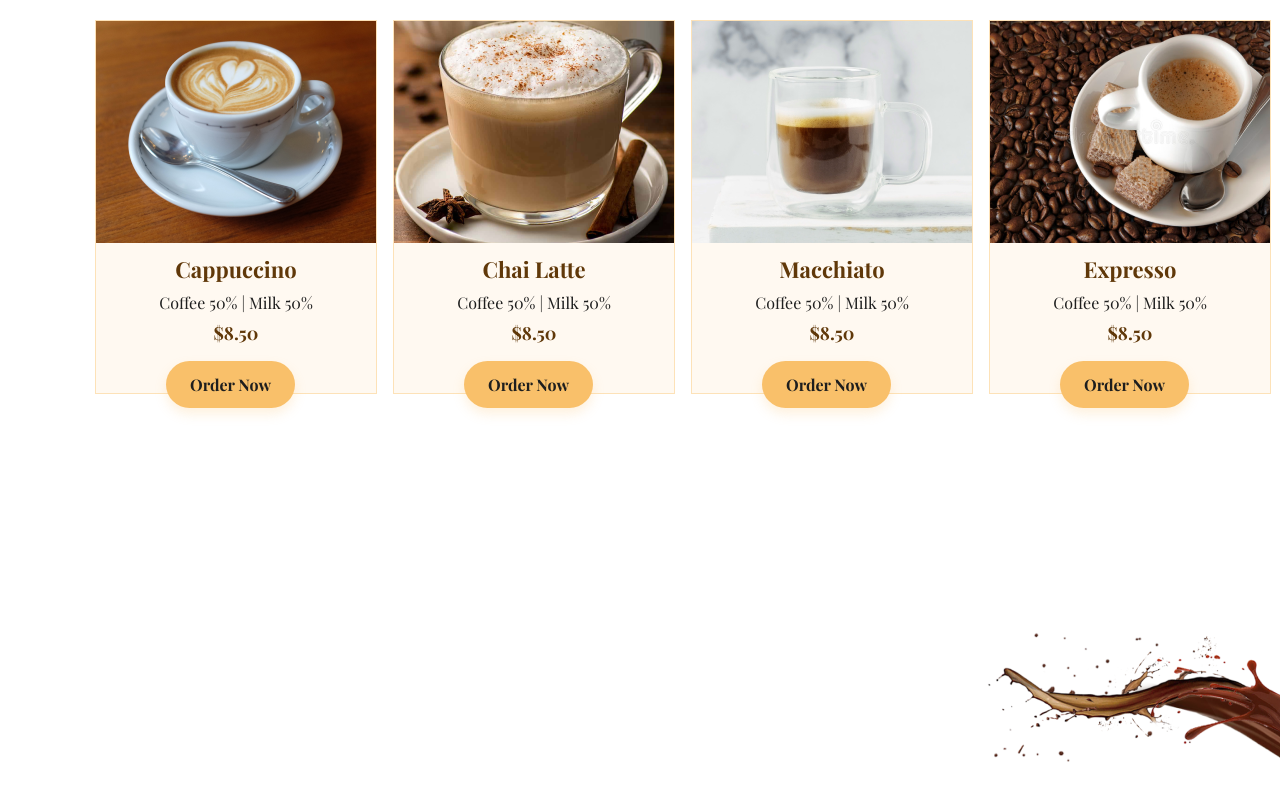
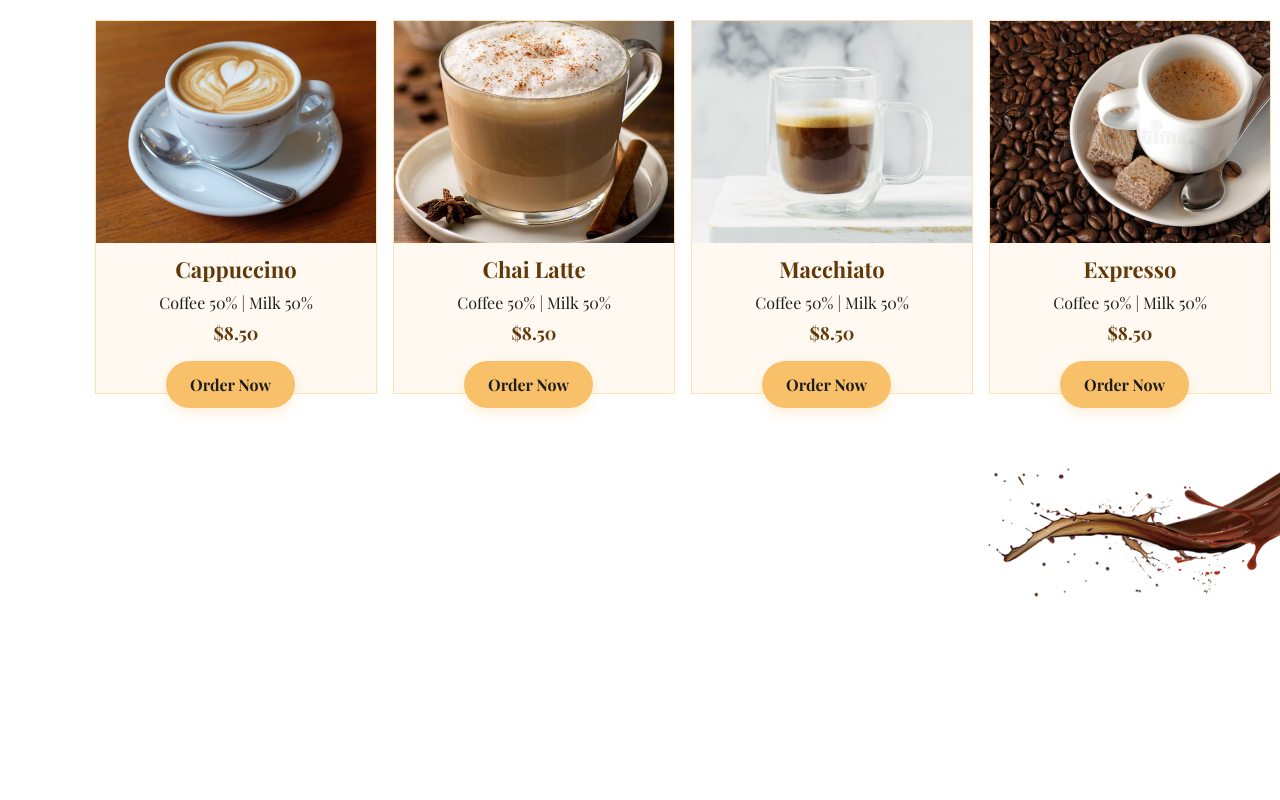
Before and after one commit to RonenTGreat/Bean-Scene-Coffee, a React (Vite) app: page / in a window 1280 px wide. Shown: the part 1558-2358 px from the top of the page. After the commit the page ends 2161 px from the top, so only its background shows below. Built offline with nearby package versions, Linux system fonts and the light colour scheme; a web font is replaced by a local one.

Commit message:
added coffee blast picture

```diff
--- a/src/components/Coffee/coffee.component.jsx
+++ b/src/components/Coffee/coffee.component.jsx
@@ -8,7 +8,7 @@ const Coffee = (props) => {
         <h2 className="coffee__order-header">{props.coffee_header}</h2>
         <p className="coffee__order-desc">Coffee 50% | Milk 50%</p>
         <p className="coffee__order-price">$8.50</p>
-        <a className="info__btn order_btn">Order Now</a>
+        <a href="/#" className="info__btn order_btn">Order Now</a>
       </div>
     </section>
   );
--- a/src/components/Container/container.styles.css
+++ b/src/components/Container/container.styles.css
@@ -93,9 +93,9 @@
   width: 478px;
   height: 261px;
   left: 871px;
-  top: 2185px;
+  top: 1900px;
   z-index: -1;
+  transform: scaleX(-1);
   background: url("../../assets/images/coffee_blast.png");
-  transform: rotate(-180deg);
   background-repeat: no-repeat;
 }
```
